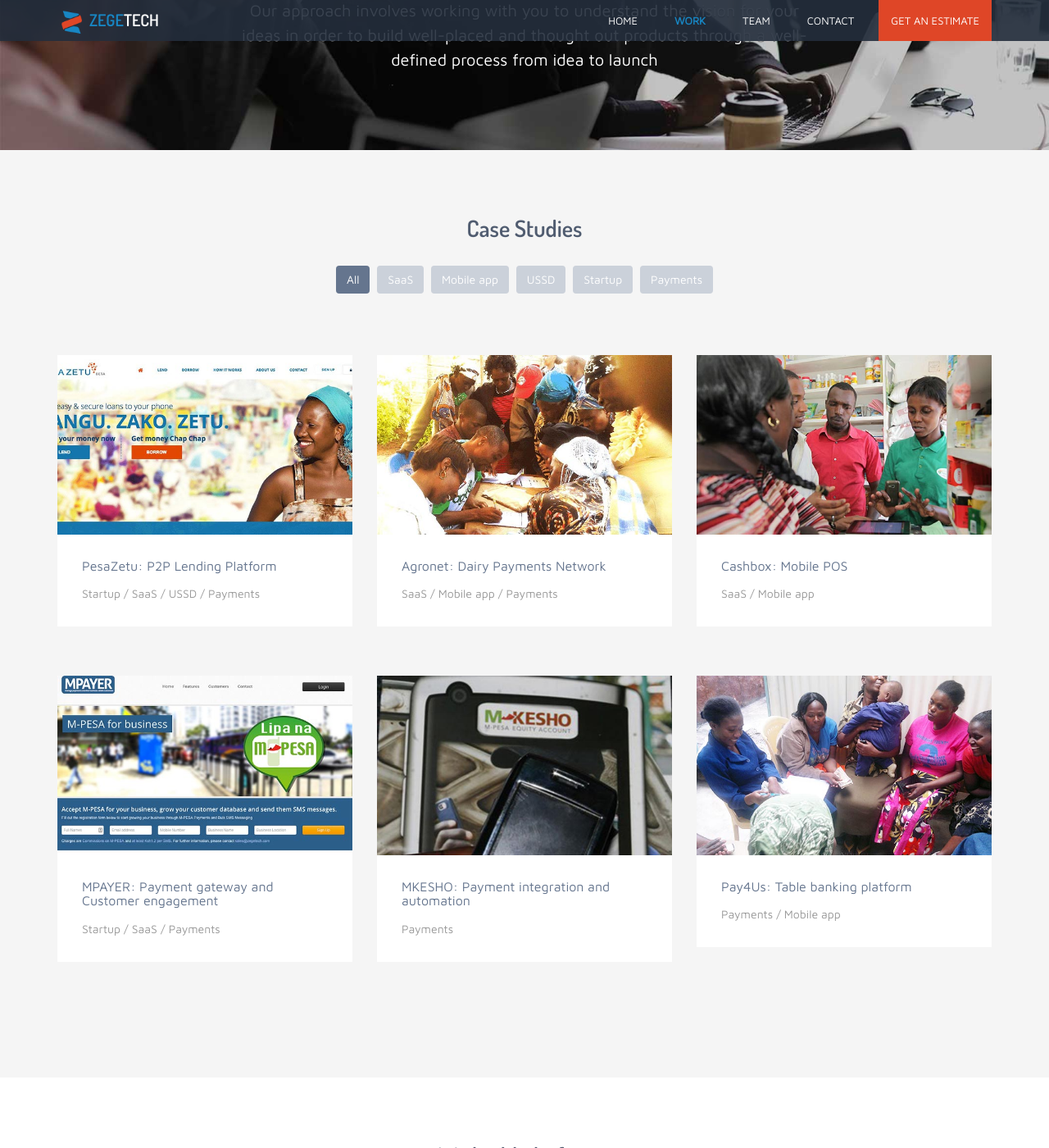
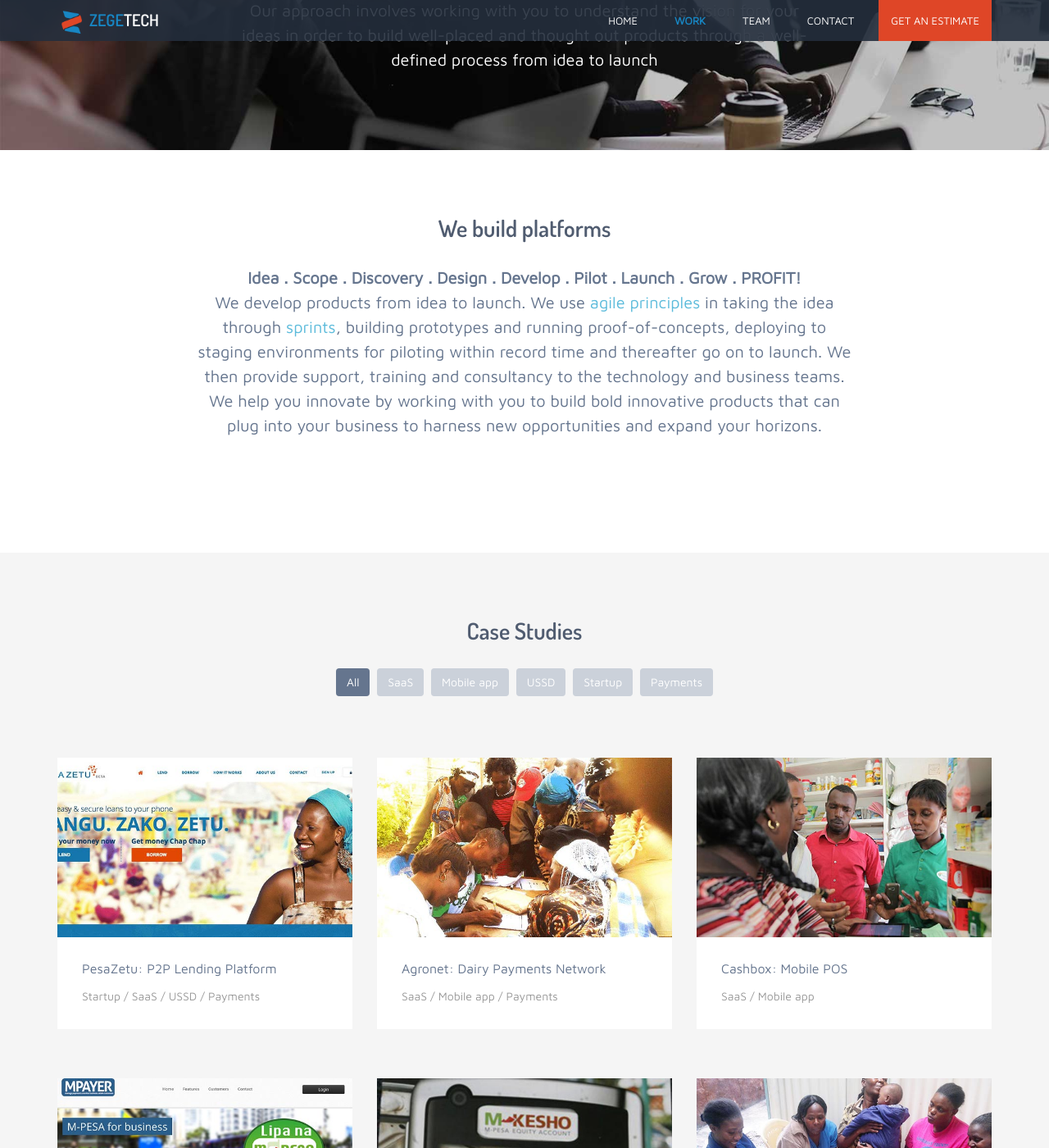
Before and after one commit to zegetech/zegetech.github.io, a Jekyll site: the page built from _pages/work.md, in a window 1280 px wide and 1400 px high, scrolled down 217 px. Shown: the whole window at 82% size. Built offline with Jekyll 4.4.1, drawn with Linux system fonts in a browser that asks for light colours; some of the changed text lies outside the part shown.

Commit message:
zegetech-jekyll V 0.0.22 revise work page

```diff
--- a/_pages/work.md
+++ b/_pages/work.md
@@ -10,6 +10,13 @@
   <script type="text/javascript" src="assets/plugins/isotope.pkgd.min.js"></script>
   <script type="text/javascript" src="assets/js/isotope-custom.js"></script>
 ---
+<!-- ******Intro Section****** -->
+<section id="services" class="services section">
+  <div class="container text-center">
+  <h2 class="title">We build platforms</h2>
+      <p class="intro"><b>Idea . Scope . Discovery . Design . Develop . Pilot . Launch . Grow . PROFIT!</b><br/>We develop products from idea to launch. We use <a href="http://agilemanifesto.org/principles.html" target="_blank">agile principles</a> in taking the idea through <a href="http://www.gv.com/sprint/" target="_blank">sprints</a>, building prototypes and running proof-of-concepts, deploying to staging environments for piloting within record time and thereafter go on to launch. We then provide support, training and consultancy to the technology and business teams. We help you innovate by working with you to build bold innovative products that can plug into your business to harness new opportunities and expand your horizons.</p>
+  </div>
+</section>
 <!-- ******Work list Section****** -->
 <section id="work-list" class="section work-list">
   <div class="container text-center">
@@ -23,7 +30,7 @@
       <button class="btn button last" data-filter=".payments">Payments</button>
     </div><!--//filters-->
     <div class="items-wrapper isotope row">
-    {% for project in site.projects limit:6 %}
+      {% for project in site.projects limit:6 %}
       {% capture tags_classes %}{% for tag in project.tags %} {{tag | downcase}} {% endfor %}{% endcapture %}
       <div class="item {{ tags_classes }} col-lg-4 col-md-4 col-sm-6 col-sm-12 ">
         <div class="item-inner">
@@ -46,7 +53,7 @@
         <a href="{{ album.url }}">{{ album.title }}</a>
         <p>{{ album.short-description }}</p>
       </li> -->
-    {% endfor %}
+      {% endfor %}
     </div><!--//items-wrapper-->
   </div><!--//container-fluid-->
 </section><!--//work-list"-->
@@ -54,16 +61,8 @@
 <!-- ******Services Section****** -->
 <section id="services" class="services section">
   <div class="container text-center">
-    <h2 class="title">We build platforms</h2>
-    <p class="intro"><b>Idea . Scope . Discovery . Design . Develop . Pilot . Launch . Grow . PROFIT!</b><br/>We develop products from idea to launch. We use <a href="http://agilemanifesto.org/principles.html" target="_blank">agile principles</a> in taking the idea through <a href="http://www.gv.com/sprint/" target="_blank">sprints</a>, building prototypes and running proof-of-concepts, deploying to staging environments for piloting within record time and thereafter go on to launch. We then provide support, training and consultancy to the technology and business teams. We help you innovate by working with you to build bold innovative products that can plug into your business to harness new opportunities and expand your horizons.
-      <h2 class="title">We <i class="icon_heart"></i> Agile</h2>
-      <p class="video-container">
-        <iframe width="560" height="315" src="https://www.youtube.com/embed/K2vSQPh6MCE" frameborder="0" allowfullscreen></iframe>
-      </p>
-      <img src="/assets/images/work/agileprocess.png" class="img-responsive" />
-    </p>
     <p class="container text-center">
-    <a id="philosophy"> </a>
+      <a id="philosophy"> </a>
       <h2 class="title">Our Philosophy</h2>
     </p>
     <div class="service-items row">
@@ -156,6 +155,11 @@
         </div><!--//item-inner-->
       </div><!--//item-->
     </div><!--//row-->
+    <h2 class="title">We <i class="icon_heart"></i> Agile</h2>
+    <p class="video-container">
+      <iframe width="560" height="315" src="https://www.youtube.com/embed/K2vSQPh6MCE" frameborder="0" allowfullscreen></iframe>
+    </p>
+    <img src="/assets/images/work/agileprocess.png" class="img-responsive" />
     <h3>
       Need a successful project?
     </h3>
```
